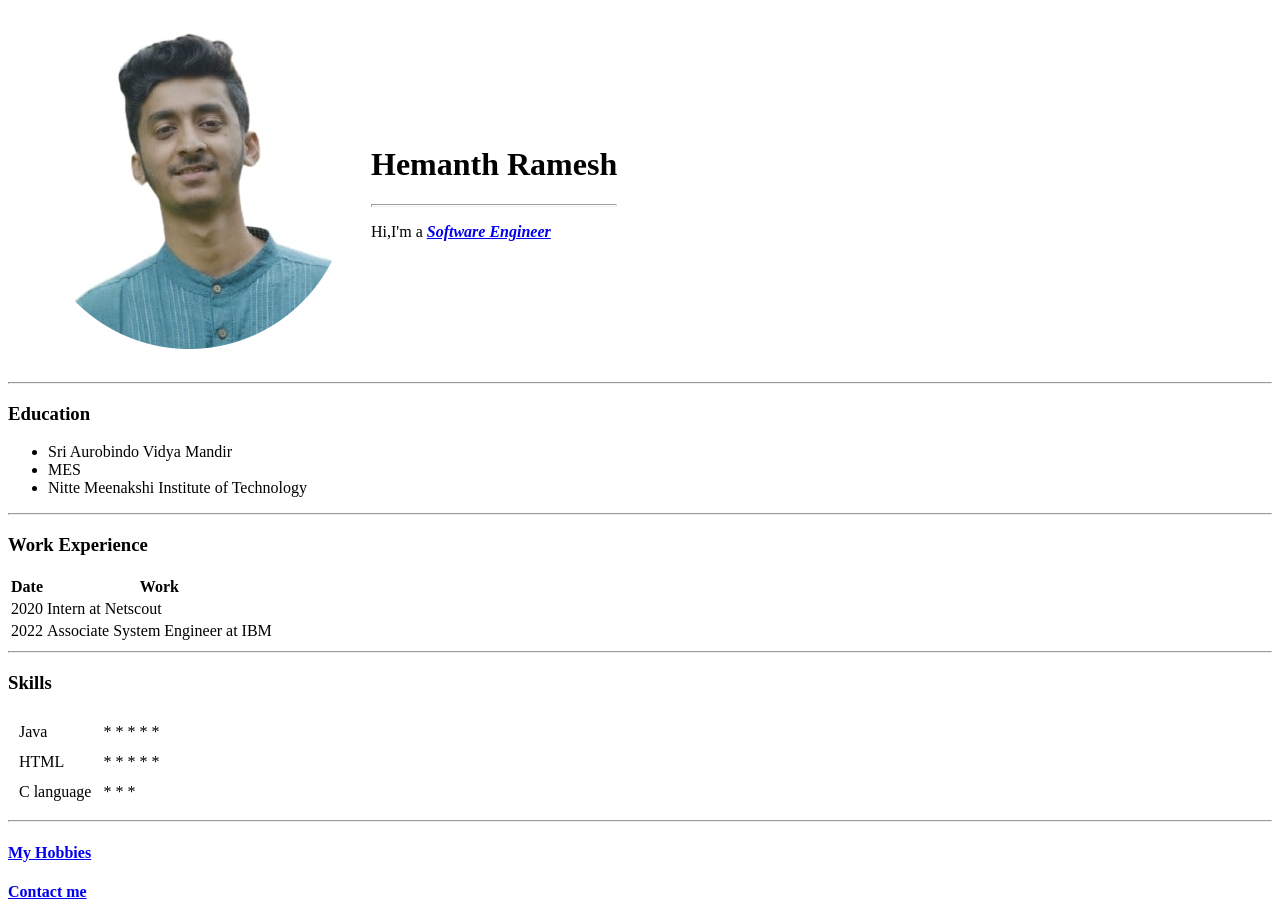
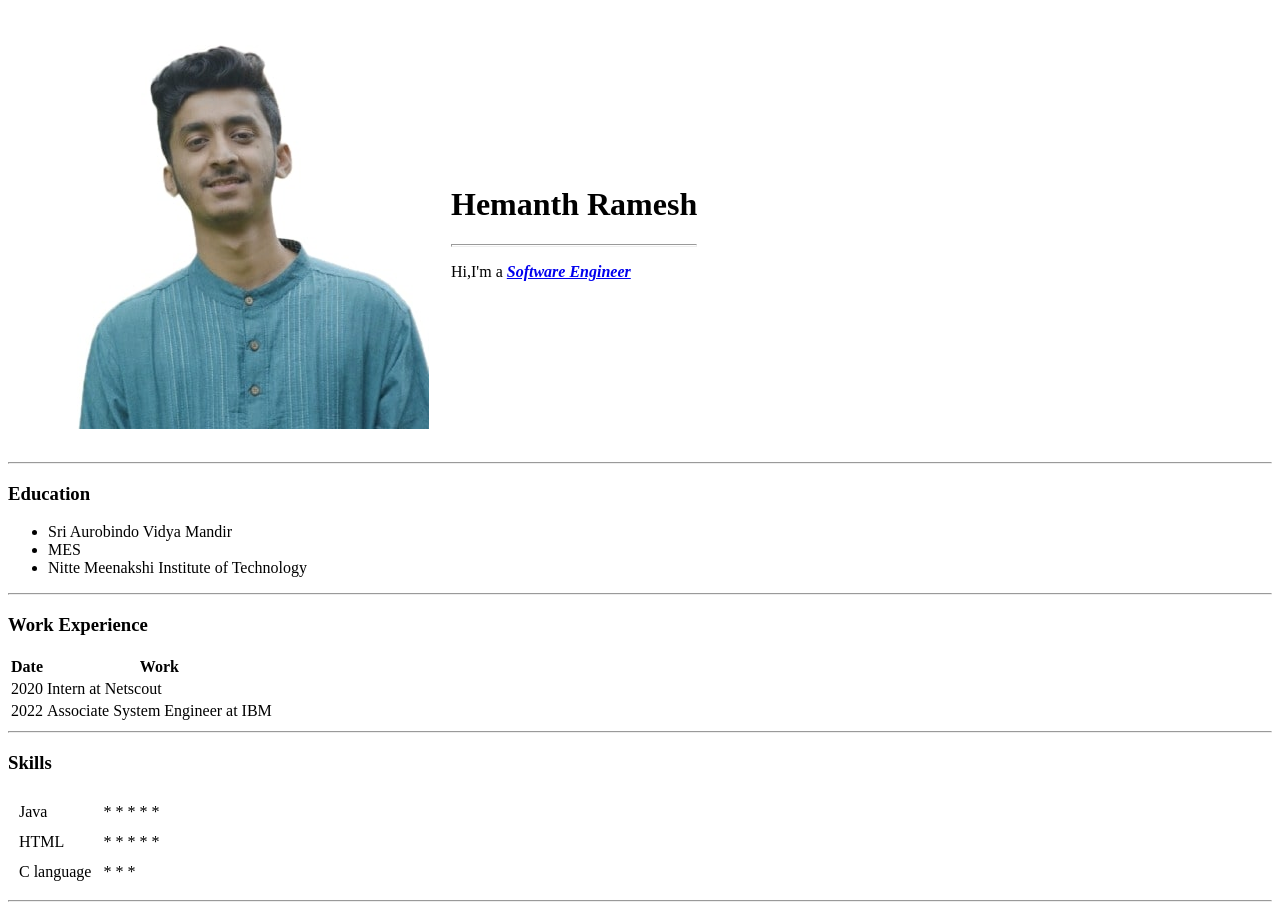
Before and after one commit to HemanthR04/cv, a plain HTML site: page index.html in a window 1280 px wide. Shown: the top 903 px of the page. Drawn offline with Linux system fonts and the light colour scheme.

Commit message:
Update index.html

```diff
--- a/index.html
+++ b/index.html
@@ -7,7 +7,7 @@
   <body>
     <table cellspacing="20">
       <tr>
-        <td><img src="Hemanth-modified.png" alt="Image of Hemanth Ramesh"></td>
+        <td><img src="Images\Hemanth.jpg" alt="Image of Hemanth Ramesh"></td>
         <td>  <h1>Hemanth Ramesh</h1>
           <hr size="3">
           <p>Hi,I'm a <em><strong><a href="https://en.wikipedia.org/wiki/Software_engineering">Software Engineer</a></strong></em></p></td>
```
